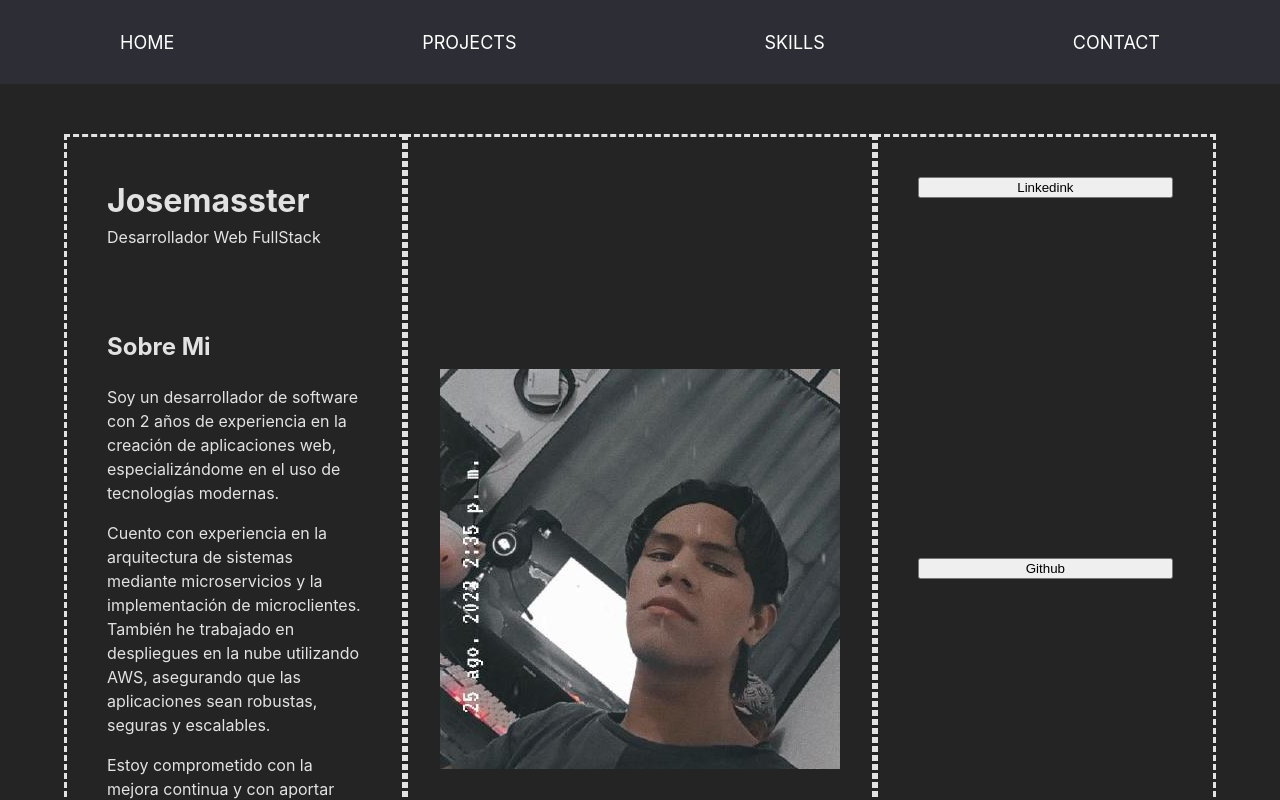
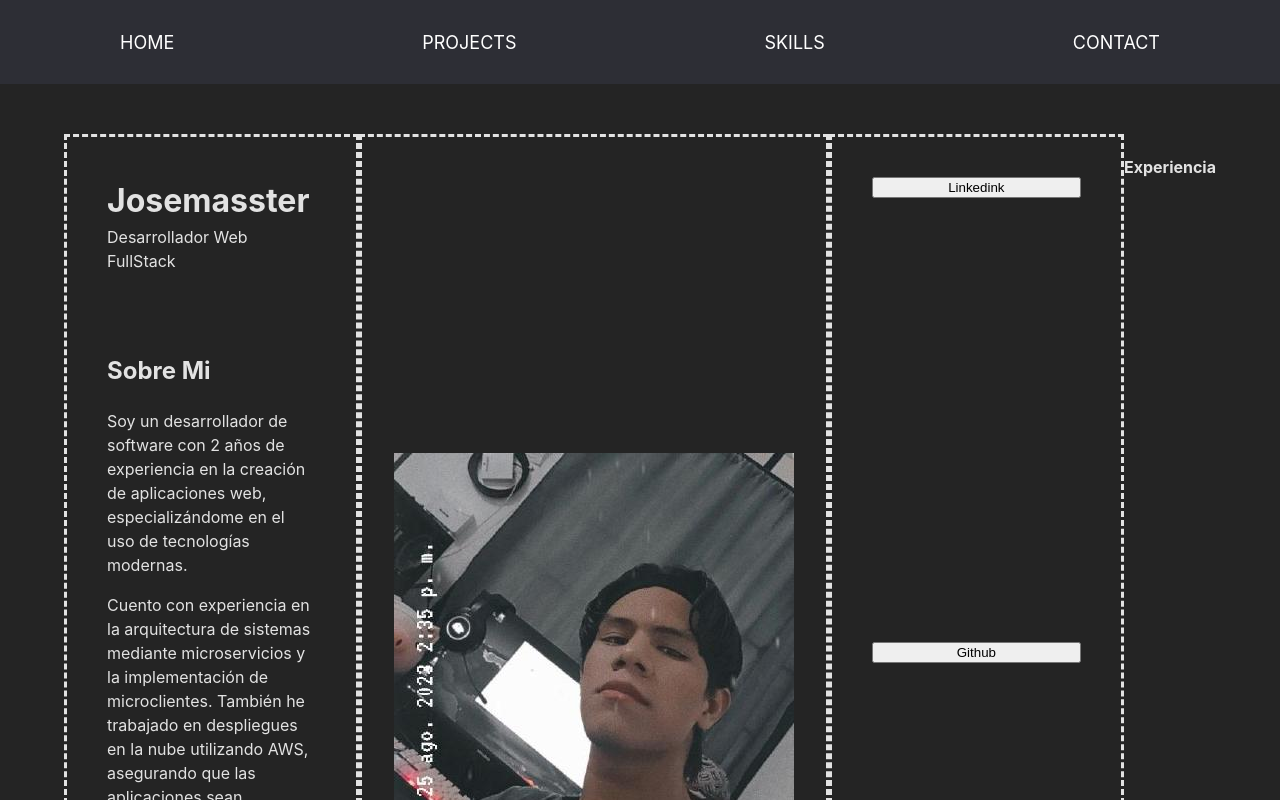
Before and after one commit to josemasster/Portafolio, a React (Vite) app: page / in a window 1280 px wide. Shown: the top 800 px of the page. Built offline with nearby package versions, Linux system fonts and the light colour scheme.

Commit message:
Se agrega modulo de Experiencia

```diff
--- a/src/components/about/about.jsx
+++ b/src/components/about/about.jsx
@@ -2,6 +2,7 @@ import { StrictMode } from 'react'
 import { createRoot } from 'react-dom/client'
 import './about.css'
 import Josemasster from '../../assets/josemasster.jpeg';
+import Experience from './experience/experience';
 
 const AboutMe = () => {
     return (
@@ -26,7 +27,9 @@ const AboutMe = () => {
                 <button>Github</button>
                 <button>Correo</button>
             </div>
+            <Experience/>
         </section>
+
 
 
     );
--- /dev/null
+++ b/src/components/about/experience/experience.jsx
@@ -0,0 +1,13 @@
+import { StrictMode } from 'react'
+import { createRoot } from 'react-dom/client'
+import './experience.css'
+
+const Experience = ()=>{
+return(
+    <section>
+        <h1>Experiencia</h1>
+    </section>
+)
+}
+
+export default Experience
```
Also changed, not shown: src/components/about/experience/experience.css (added).
